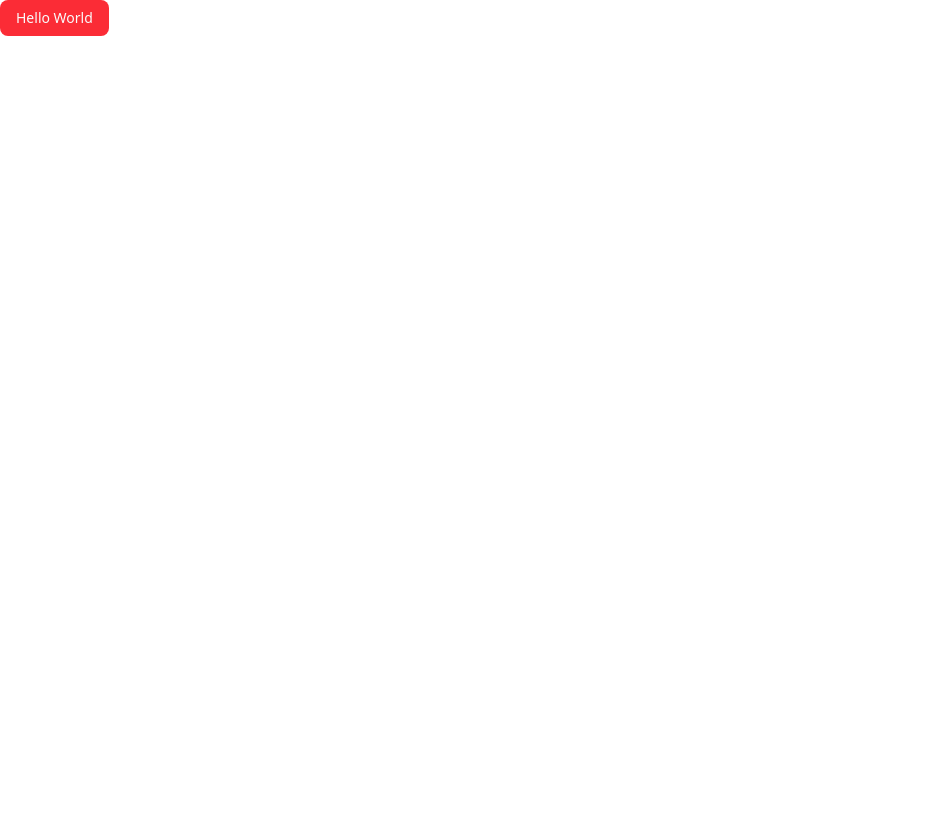
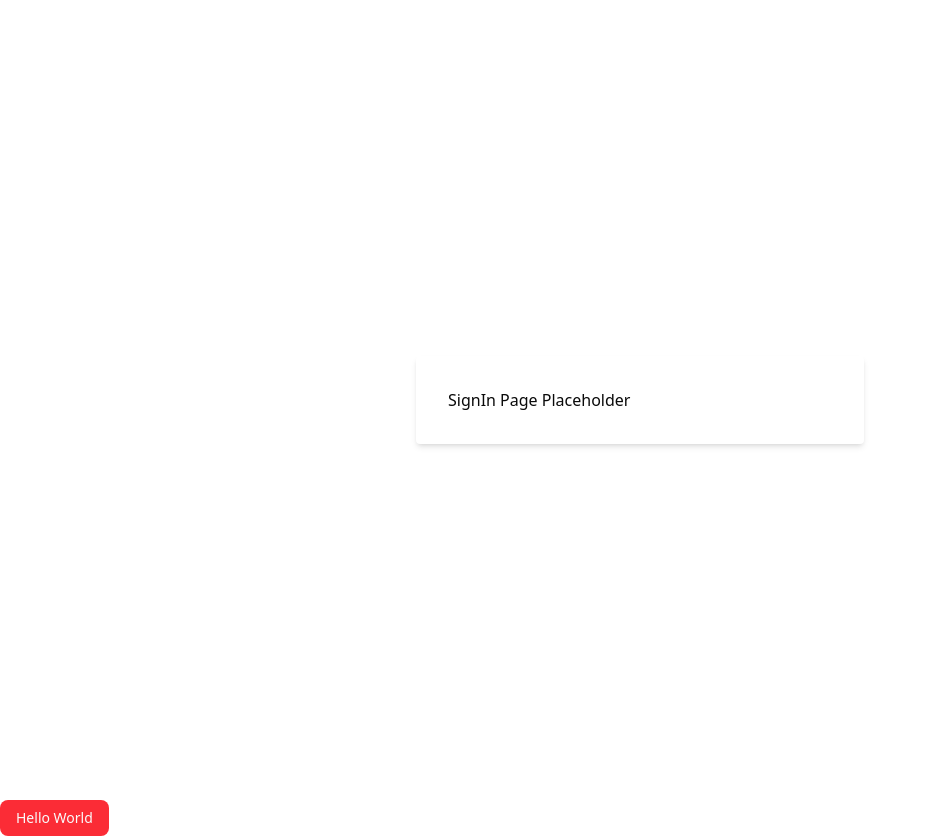
Before and after one commit to SubiCodes/GeoIp-Tracker, a React app in the folder frontend/: page / in a window 1280 px wide. Shown: the whole page, without its empty margins (0-926 px from the left). Before the commit the page ends 800 px from the top, so only its background shows below. Built offline with nearby package versions, Linux system fonts and the light colour scheme; the HTML template or start-up script is replaced by a standard one.

Commit message:
feat: Install the router deps

```diff
--- a/frontend/package.json
+++ b/frontend/package.json
@@ -17,6 +17,7 @@
     "lucide-react": "^0.562.0",
     "react": "^19.2.0",
     "react-dom": "^19.2.0",
+    "react-router-dom": "^7.11.0",
     "tailwind-merge": "^3.4.0",
     "tailwindcss": "^4.1.18"
   },
@@ -25,6 +26,7 @@
     "@types/node": "^24.10.4",
     "@types/react": "^19.2.5",
     "@types/react-dom": "^19.2.3",
+    "@types/react-router-dom": "^5.3.3",
     "@vitejs/plugin-react": "^5.1.1",
     "eslint": "^9.39.1",
     "eslint-plugin-react-hooks": "^7.0.1",
--- a/frontend/src/App.tsx
+++ b/frontend/src/App.tsx
@@ -1,12 +1,25 @@
+import { BrowserRouter as Router, Routes, Route } from 'react-router-dom';
+import AuthPages from './layouts/AuthPages';
+// import SignIn from './pages/SignIn'; // You will add this page later
 import { Button } from './components/ui/button'
 
 function App() {
-
   return (
-    <>
+    <Router>
+      <Routes>
+        <Route
+          path="/"
+          element={
+            <AuthPages>
+              {/* Replace with <SignIn /> when you create the page */}
+              <div>SignIn Page Placeholder</div>
+            </AuthPages>
+          }
+        />
+      </Routes>
       <Button className='bg-red-500'>Hello World</Button>
-    </>
-  )
+    </Router>
+  );
 }
 
-export default App
+export default App;
```
Also changed, not shown: 1 other file (tests, documents, lock files or other folders).
